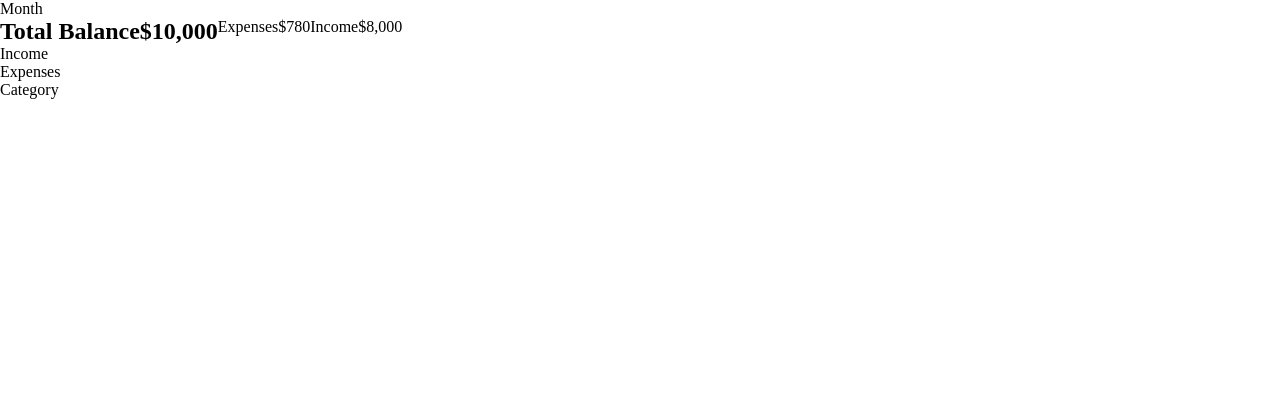
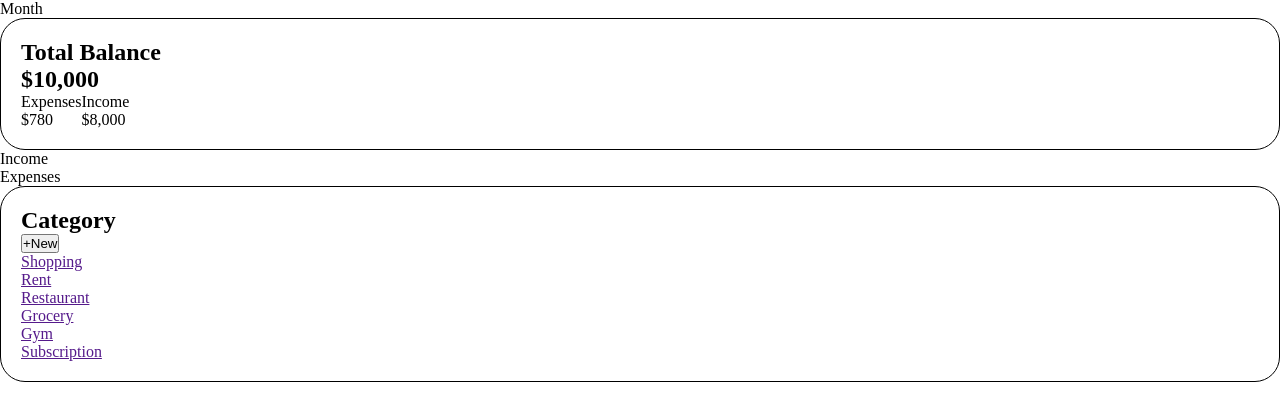
Before and after one commit to joyy-frontend/expense-tracker, a plain HTML site: page index.html in a window 1280 px wide. Drawn offline with Linux system fonts and the light colour scheme.

Commit message:
feat: Add some examples in category section

```diff
--- a/index.html
+++ b/index.html
@@ -10,10 +10,11 @@
 
 <body>
   <section>Month</section>
-  <section>
-    <div class="summary">
+  <div class="summary-container">
+    <section class="summary">
       <h1>Total Balance</h1>
       <h2>$10,000</h2>
+      <div class="each-total">
         <div class="expense">
           <p>Expenses</p>
           <p>$780</p>
@@ -24,9 +25,25 @@
         </div>
       </div>
     </section>
+  </div>
   <section>Income</section>
   <section>Expenses</section>
-  <section>Category</section>
+  <div class="category-container">
+    <section class="category">
+      <h1>Category</h1>
+      <div>
+        <button>+New</button>
+      </div>
+      <div>
+        <a href=""><p>Shopping</p></a>
+        <a href=""><p>Rent</p></a>
+        <a href=""><p>Restaurant</p></a>
+        <a href=""><p>Grocery</p></a>
+        <a href=""><p>Gym</p></a>
+        <a href=""><p>Subscription</p></a>
+      </div>
+    </section>
+  </div>
 </body>
 
 </html>
--- a/main.css
+++ b/main.css
@@ -6,10 +6,19 @@
 
 .summary {
     display: flex;
+    flex-direction: column;
+    border: solid 1px black;
+    border-radius: 25px;
+    padding: 20px;
 }
-.expense {
+.each-total {
     display: flex;
 }
-.income {
+
+.category {
     display: flex;
+    flex-direction: column;
+    border: solid 1px black;
+    border-radius: 25px;
+    padding: 20px;
 }
```
Lines whose indentation alone changed are shown as unchanged.
